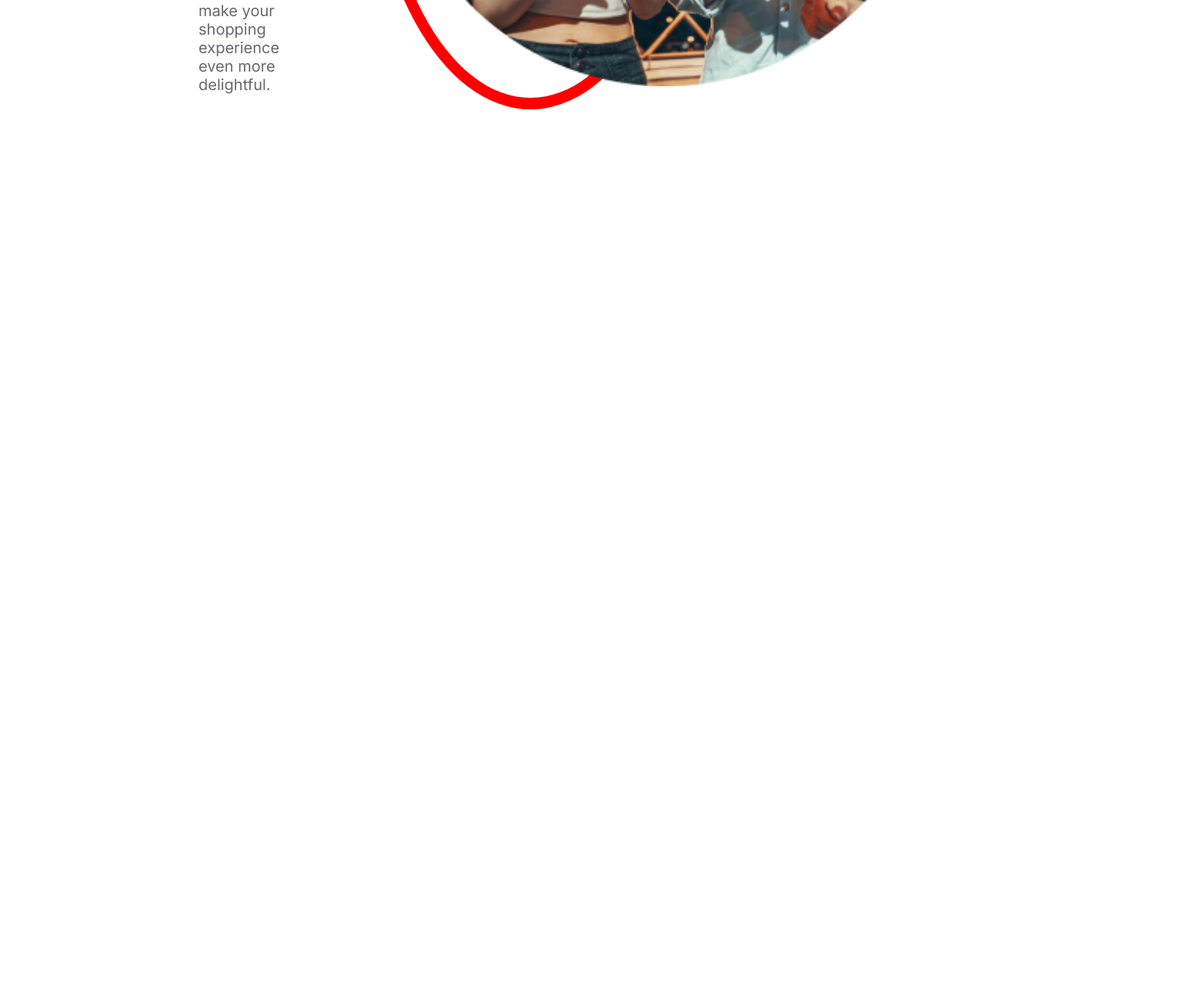
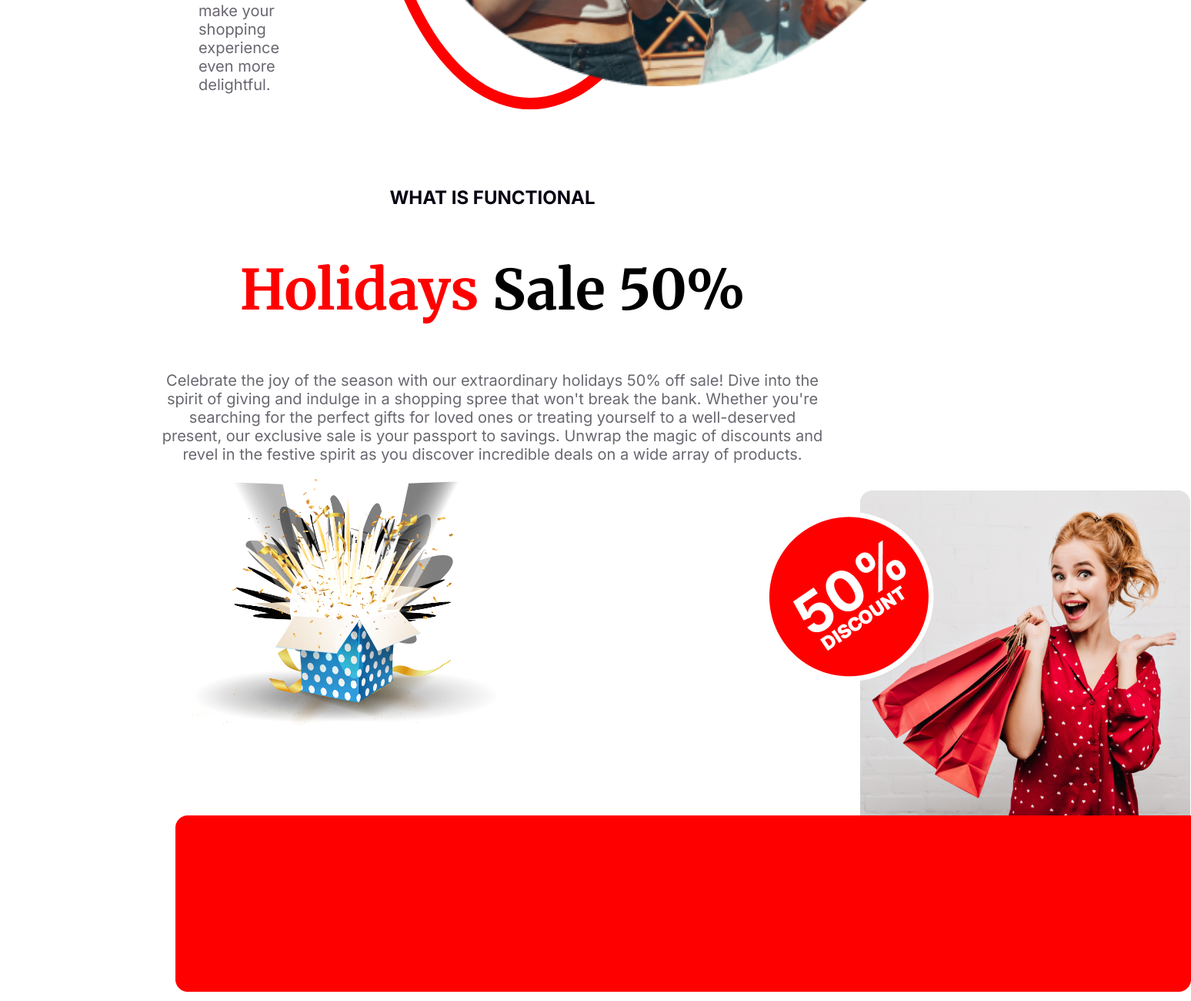
Before and after one commit to motiurrahman9636/Assignment-1, a plain HTML site: page index.html in a window 1280 px wide. Shown: the part 4099-5399 px from the top of the page at 77% size, 1548 px wide, since content can reach past the window. Before the commit the page ends 4341 px from the top, so only its background shows below. Drawn offline with Linux system fonts and the light colour scheme.

Commit message:
my commit

```diff
--- a/index.html
+++ b/index.html
@@ -73,12 +73,20 @@
         </div>
       </div>
 
-      <section class="">
-        <div ></div>
+      <section class="holiday-sale">
+        <div class="holiday-top">
+          <h6 class="holiday-title-1">WHAT IS FUNCTIONAL</h6>
+          <h2 class="holiday-title"> <span class="common-color">Holidays</span> Sale 50%</h2>
+          <p class="holiday-para">Celebrate the joy of the season with our extraordinary holidays 50% off sale! Dive into the spirit of giving and indulge in a shopping spree that won't break the bank. Whether you're searching for the perfect gifts for loved ones or treating yourself to a well-deserved present, our exclusive sale is your passport to savings. Unwrap the magic of discounts and revel in the festive spirit as you discover incredible deals on a wide array of products.</p>
+        </div>
 
-        <div></div>
+        <div class="holiday-banner">
+          <img class="rect-1" src="resources/Rectangle 1.png" alt="">
+          <img class="group-44" src="resources/Group 44.png" alt="">
+          <img class="group-75" src="resources/Group 75.png" alt="">
+          <img class="rect-2" src="resources/Rectangle 2.png" alt="">
+        </div>
 
-        <div></div>
       </section>
     </main>
 
--- a/style.css
+++ b/style.css
@@ -6,6 +6,16 @@ font-family: 'Merriweather', serif;
 
 .common-color{
     color: #F00;
+}
+
+.new-year{
+    background-image: linear-gradient(to bottom, rgba(0, 0, 0, 0.7), rgba(0,0,0,0)),
+    url('resources/Banner\ Image.png');
+    background-size: auto;
+    background-repeat: no-repeat;
+    background-position: center;
+    padding: 5% 15%;
+    border-radius: 16px;
 }
 
 .hny{
@@ -27,18 +37,6 @@ font-family: 'Merriweather', serif;
   margin-top: 0px;
   padding-left: 340px;
   padding-right: 340px;
-}
-
-
-
-.new-year{
-    background-image: linear-gradient(to bottom, rgba(0, 0, 0, 0.7), rgba(0,0,0,0)),
-    url('resources/Banner\ Image.png');
-    background-size: auto;
-    background-repeat: no-repeat;
-    background-position: center;
-    padding: 5% 15%;
-    border-radius: 16px;
 }
 
 
@@ -239,3 +237,70 @@ font-family: 'Merriweather', serif;
     font-style: normal;
     font-weight: 400;
   }
+
+  /* holidays section */
+  .holiday-sale{
+    padding-left: 200px;
+    padding-right: 200px;
+  }
+
+  .holiday-top{
+    text-align: center;
+    padding: 0px;
+  }
+
+  .holiday-title-1{
+    color: #070211;
+    font-family: Inter;
+    font-size: 24px;
+    padding-bottom: 0px;
+  }
+
+  .holiday-title{
+    font-family: Merriweather;
+    font-size: 72px;
+    font-style: normal;
+    font-weight: 900;
+    line-height: normal;
+    padding-bottom: 0px;
+    padding-top: 0px;
+  }
+
+  .holiday-para{
+    color: rgba(7, 2, 17, 0.60);
+    font-family: Inter;
+    font-size: 20px;
+    padding: 0px;
+    padding-top: 0px;
+  }
+
+  /* holiday banner section */
+  .holiday-banner{
+    align-items: center;
+  }
+
+  .group-44{
+    position:absolute;
+    left : 950px;
+    padding: 0px;
+  }
+
+  .group-75{
+    position: absolute;
+    left: 250px;
+    width: 400px;
+
+  }
+
+  .rect-1{
+    position: relative;
+    left: 910px;
+    top: 15px;
+    bottom: 400px;
+  }
+
+  .rect-2{
+    position: relative;
+    left: 20px;
+    bottom: ;
+  }
```
Lines whose indentation alone changed are shown as unchanged.
